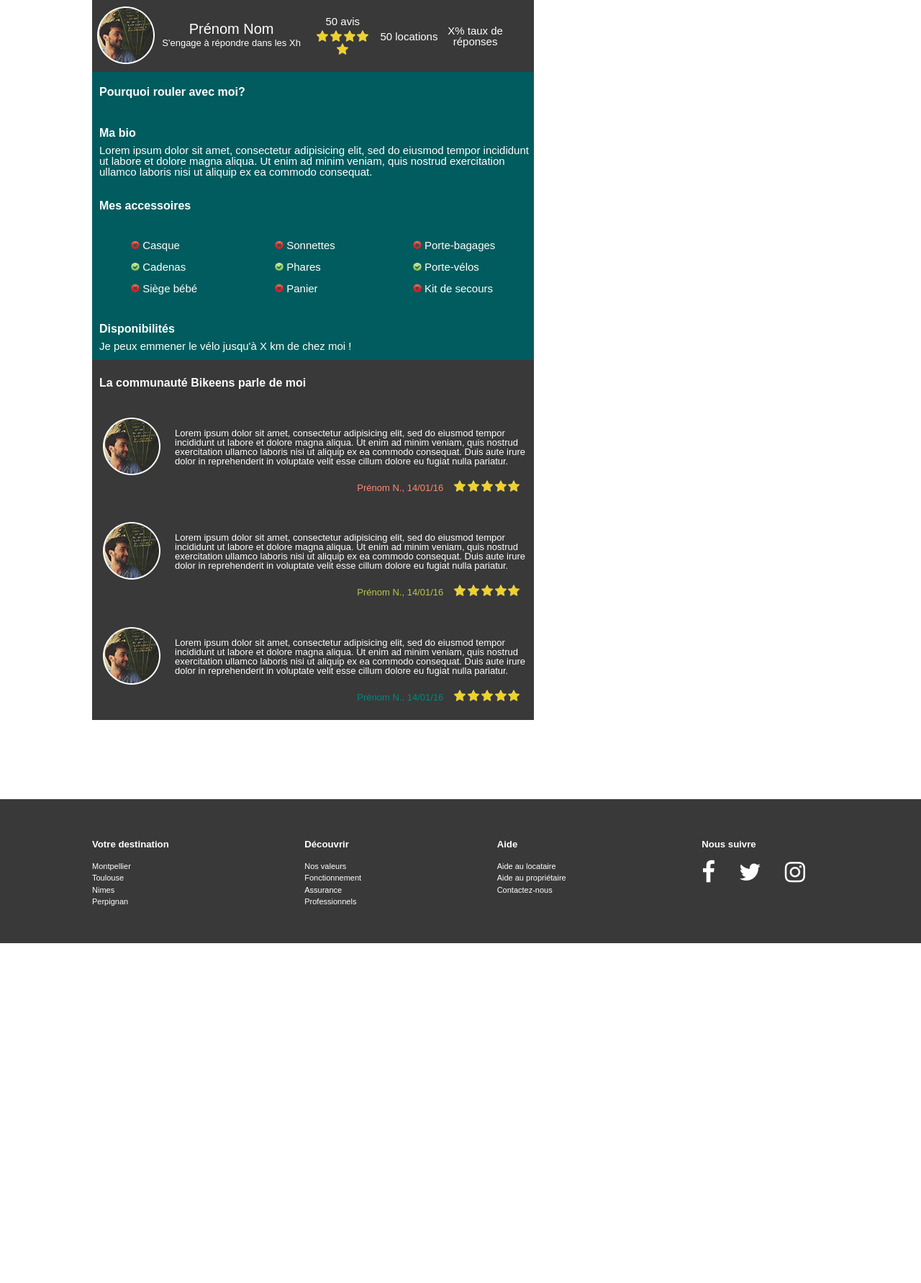
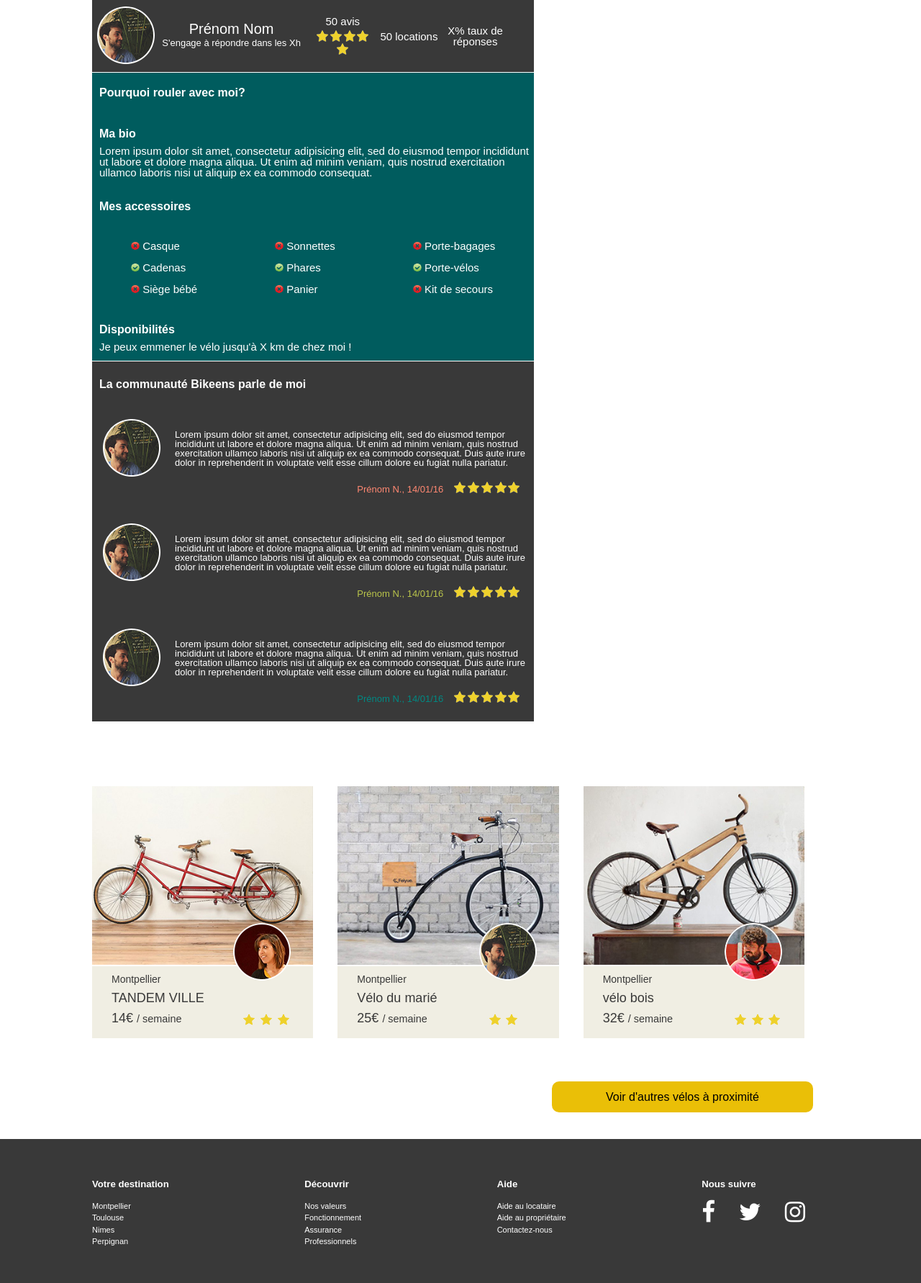
Before and after one commit to Vonmel9/Bikeens, a PHP site: page /pdtvelo.html in a window 1280 px wide. Shown: the part 498-2280 px from the top of the page at 72% size. Before the commit the page ends 1808 px from the top, so only its background shows below. Run offline with PHP 8.4, Linux system fonts and the light colour scheme; some libraries are stand-ins or nearby versions.

Commit message:
ajout et modif bikes bas de page pdtvelo.html

```diff
--- a/css/styles.css
+++ b/css/styles.css
@@ -192,10 +192,14 @@ body {
 
 #resumBikes {
   display : flex;
+  flex-direction: row;
+
 }
 
-#resumBikes .container {
-  margin-right: 100px;
+#resumBikes2 {
+  display : flex;
+  flex-direction: row;
+  height: 500px;
 }
 
 .bike-contain {
@@ -287,6 +291,23 @@ body {
   float: right;
   margin-right: 22px;
   margin-top: 63px;
+  border: none;
+  border-radius: 10px;
+  background-color: #eabf07;
+  cursor: pointer;
+  font-size: 1.6em;
+}
+
+.fond-btn-voir-velo-proxi2 {
+  background-color: #fff;
+  height: 80px;
+}
+
+.btn-voir-velo-proxi2 {
+  width: 363px;
+  height: 43px;
+  float: right;
+  margin-right: 150px;
   border: none;
   border-radius: 10px;
   background-color: #eabf07;
@@ -561,6 +582,7 @@ body {
   display: flex;
   flex-direction: column;
   justify-content: space-around;
+  margin-top: 1px;
 }
 #biopdt h2 {
   font-size: 1.6em;
@@ -602,6 +624,7 @@ body {
   display: flex;
   flex-direction: column;
   justify-content: space-around;
+  margin-top: 1px;
 }
 #feedback h2 {
   font-size: 1.6em;
--- a/index.html
+++ b/index.html
@@ -87,9 +87,7 @@
       <div class="bike-contain mgt-bike">
         <article class="bike-hover">
           <a href="pdtvelo.html"><img class="bike" src="img/img-location-velo/velo1.jpg" alt="" /></a>
-          <div class="infos">
-            <p class="ville">Montpellier</p>
-            <p class="categorie">TANDEM VILLE</p>
+          <div class="infos">TANDEM VILLE</p>
             <p class="tarif">14€ <span class="tsem">/ semaine</span></p>
             <img class="img-profil" src="img/profil/profil1.png" alt="" />
             <div class="etoiles-contain">
--- a/pdtvelo.html
+++ b/pdtvelo.html
@@ -241,48 +241,62 @@
     <!-- fin feedback -->
 
     <!-- resumBikes -->
-    <section id="resumBikes">
+    <section id="resumBikes2">
       <!-- container -->
       <div class="container">
-        <h2>Autres vélos à proximité</h2>
-
-        <!-- produit -->
-        <article class="produit">
-          <img class="bike" src="" alt="" />
+        <div class="bike-contain">
+          <article class="bike-hover">
+            <a href="pdtvelo.html"><img class="bike" src="img/img-location-velo/velo1.jpg" alt="" /></a>
             <div class="infos">
-
+              <p class="ville">Montpellier</p>
+              <p class="categorie">TANDEM VILLE</p>
+              <p class="tarif">14€ <span class="tsem">/ semaine</span></p>
+              <img class="img-profil" src="img/profil/profil1.png" alt="" />
+              <div class="etoiles-contain">
+                <img class="etoiles-infos" src="img/profil/etoiles.png" alt="" />
+                <img class="etoiles-infos" src="img/profil/etoiles.png" alt="" />
+                <img class="etoiles-infos" src="img/profil/etoiles.png" alt="" />
+              </div>
             </div>
           </article>
-        <!-- fin produit -->
 
-        <!-- produit -->
-        <article class="produit">
-          <img class="bike" src="" alt="" />
+          <article class="bike-hover">
+            <a href="pdtvelo.html"><img class="bike" src="img/img-location-velo/velo2.jpg" alt="" /></a>
             <div class="infos">
-
+              <p class="ville">Montpellier</p>
+              <p class="categorie">Vélo du marié</p>
+              <p class="tarif">25€ <span class="tsem">/ semaine</span></p>
+              <img class="img-profil" src="img/profil/profil2.png" alt="" />
+              <div class="etoiles-contain">
+                <img class="etoiles-infos" src="img/profil/etoiles.png" alt="" />
+                <img class="etoiles-infos" src="img/profil/etoiles.png" alt="" />
+              </div>
             </div>
           </article>
-        <!-- fin produit -->
 
-        <!-- produit -->
-        <article class="produit">
-          <img class="bike" src="" alt="" />
+          <article>
+            <a href="pdtvelo.html"><img class="bike" src="img/img-location-velo/velo3.jpg" alt="" /></a>
             <div class="infos">
-
+              <p class="ville">Montpellier</p>
+              <p class="categorie">vélo bois</p>
+              <p class="tarif">32€ <span class="tsem">/ semaine</span></p>
+              <img class="img-profil" src="img/profil/profil3.png" alt="" />
+              <div class="etoiles-contain">
+                <img class="etoiles-infos" src="img/profil/etoiles.png" alt="" />
+                <img class="etoiles-infos" src="img/profil/etoiles.png" alt="" />
+                <img class="etoiles-infos" src="img/profil/etoiles.png" alt="" />
+              </div>
             </div>
           </article>
-        <!-- fin produit -->
-
-        <!-- produit -->
-        <article class="produit">
-          <img class="bike" src="" alt="" />
-          <div class="infos">
-
         </div>
-        </article>
-        <!-- fin produit -->
+      </div>
   </div>
   <!-- fin container -->
+
+  <div class="fond-btn-voir-velo-proxi2">
+    <button class="btn-voir-velo-proxi2" type="button" name="button">Voir d'autres vélos à proximité</button>
+  </div>
+
   </section>
   <!-- fin resumBikes -->
   </div>
```
Lines whose indentation alone changed are shown as unchanged.
